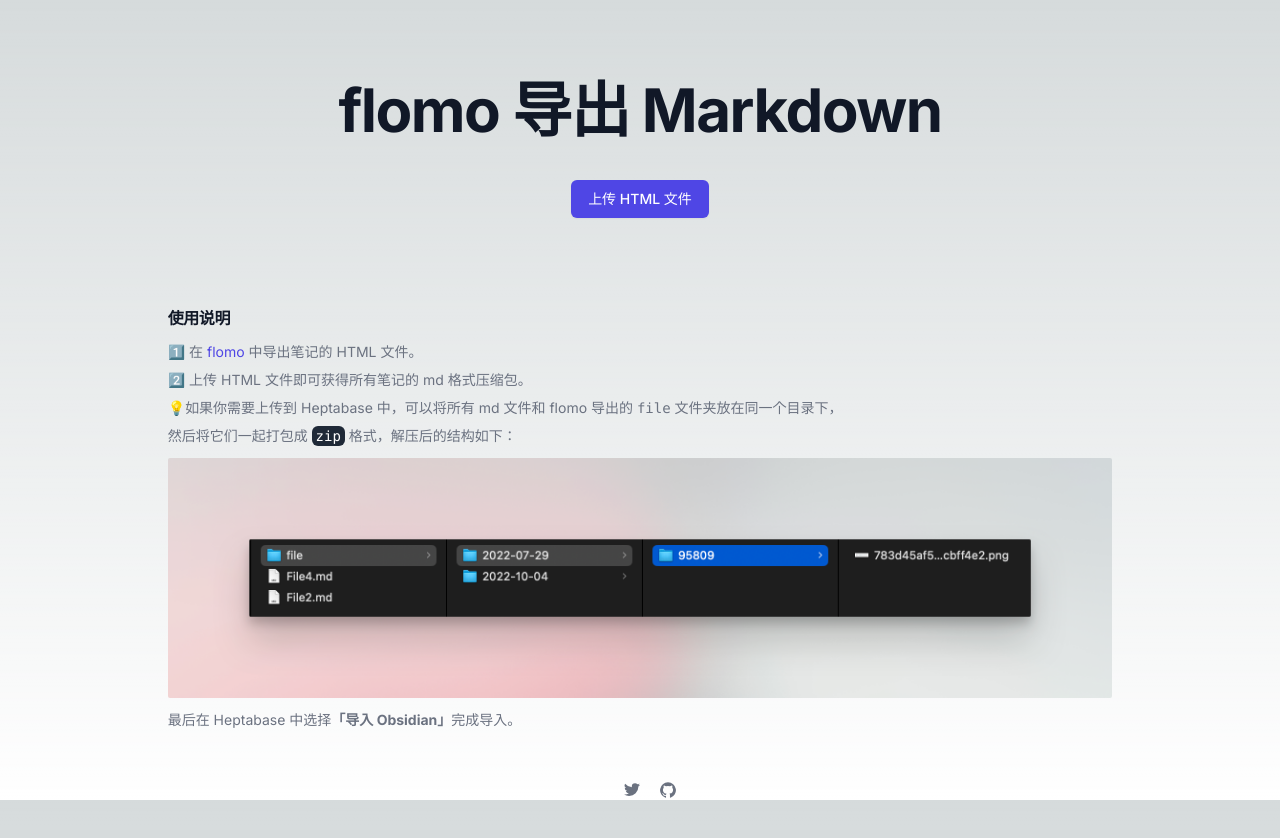
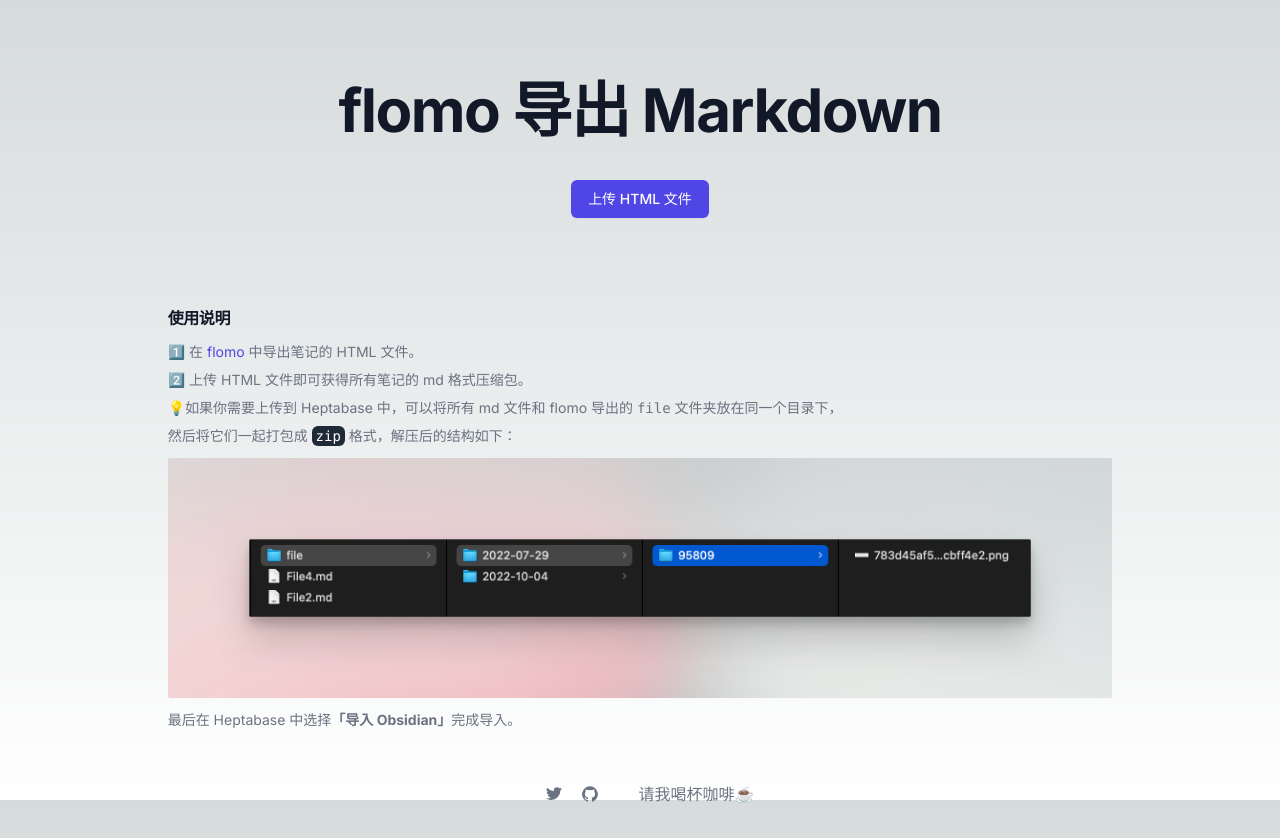
Before and after one commit to draJiang/flomo2md, a Next.js app: page / in a window 1280 px wide. Built offline with nearby package versions, Linux system fonts and the light colour scheme.

Commit message:
增加赞助入口

```diff
--- a/src/app/FileUploader.tsx
+++ b/src/app/FileUploader.tsx
@@ -171,7 +171,7 @@
                     <div className="sm:flex sm:items-center sm:justify-between">
                         {/* <span className="text-sm text-gray-500 sm:text-center dark:text-gray-400">© 2024 <a href="https://notes.dabing.one" className="hover:underline">Jiang</a>. All Rights Reserved.
                         </span> */}
-                        <div className="flex mt-4 sm:justify-center sm:mt-0">
+                        <div className="flex mt-4 sm:justify-center items-center sm:mt-0">
                             {/* <a href="#" className="text-gray-500 hover:text-gray-900 dark:hover:text-white">
                                 <svg className="w-4 h-4" aria-hidden="true" xmlns="http://www.w3.org/2000/svg" fill="currentColor" viewBox="0 0 8 19">
                                     <path fill-rule="evenodd" d="M6.135 3H8V0H6.135a4.147 4.147 0 0 0-4.142 4.142V6H0v3h2v9.938h3V9h2.021l.592-3H5V3.591A.6.6 0 0 1 5.592 3h.543Z" clip-rule="evenodd" />
@@ -196,6 +196,11 @@
                                 </svg>
                                 <span className="sr-only">GitHub account</span>
                             </a>
+                            <span className='border-r border-gray-400 ms-5'></span>
+                            <a href="https://jiang.lemonsqueezy.com/checkout/buy/ad4c8d9a-ece8-471f-9706-cb01408ed625" className="text-gray-500 hover:text-gray-900 dark:hover:text-white ms-5">
+                                {/* <svg xmlns="http://www.w3.org/2000/svg" width="20" height="20" fill="#000000" viewBox="0 0 256 256"><path d="M80,56V24a8,8,0,0,1,16,0V56a8,8,0,0,1-16,0Zm40,8a8,8,0,0,0,8-8V24a8,8,0,0,0-16,0V56A8,8,0,0,0,120,64Zm32,0a8,8,0,0,0,8-8V24a8,8,0,0,0-16,0V56A8,8,0,0,0,152,64Zm96,56v8a40,40,0,0,1-37.51,39.91,96.59,96.59,0,0,1-27,40.09H208a8,8,0,0,1,0,16H32a8,8,0,0,1,0-16H56.54A96.3,96.3,0,0,1,24,136V88a8,8,0,0,1,8-8H208A40,40,0,0,1,248,120ZM200,96H40v40a80.27,80.27,0,0,0,45.12,72h69.76A80.27,80.27,0,0,0,200,136Zm32,24a24,24,0,0,0-16-22.62V136a95.78,95.78,0,0,1-1.2,15A24,24,0,0,0,232,128Z"></path></svg> */}
+                                <span className="">请我喝杯咖啡☕</span>
+                            </a>
                             {/* <a href="#" className="text-gray-500 hover:text-gray-900 dark:hover:text-white ms-5">
                                 <svg className="w-4 h-4" aria-hidden="true" xmlns="http://www.w3.org/2000/svg" fill="currentColor" viewBox="0 0 20 20">
                                     <path fill-rule="evenodd" d="M10 0a10 10 0 1 0 10 10A10.009 10.009 0 0 0 10 0Zm6.613 4.614a8.523 8.523 0 0 1 1.93 5.32 20.094 20.094 0 0 0-5.949-.274c-.059-.149-.122-.292-.184-.441a23.879 23.879 0 0 0-.566-1.239 11.41 11.41 0 0 0 4.769-3.366ZM8 1.707a8.821 8.821 0 0 1 2-.238 8.5 8.5 0 0 1 5.664 2.152 9.608 9.608 0 0 1-4.476 3.087A45.758 45.758 0 0 0 8 1.707ZM1.642 8.262a8.57 8.57 0 0 1 4.73-5.981A53.998 53.998 0 0 1 9.54 7.222a32.078 32.078 0 0 1-7.9 1.04h.002Zm2.01 7.46a8.51 8.51 0 0 1-2.2-5.707v-.262a31.64 31.64 0 0 0 8.777-1.219c.243.477.477.964.692 1.449-.114.032-.227.067-.336.1a13.569 13.569 0 0 0-6.942 5.636l.009.003ZM10 18.556a8.508 8.508 0 0 1-5.243-1.8 11.717 11.717 0 0 1 6.7-5.332.509.509 0 0 1 .055-.02 35.65 35.65 0 0 1 1.819 6.476 8.476 8.476 0 0 1-3.331.676Zm4.772-1.462A37.232 37.232 0 0 0 13.113 11a12.513 12.513 0 0 1 5.321.364 8.56 8.56 0 0 1-3.66 5.73h-.002Z" clip-rule="evenodd" />
```
